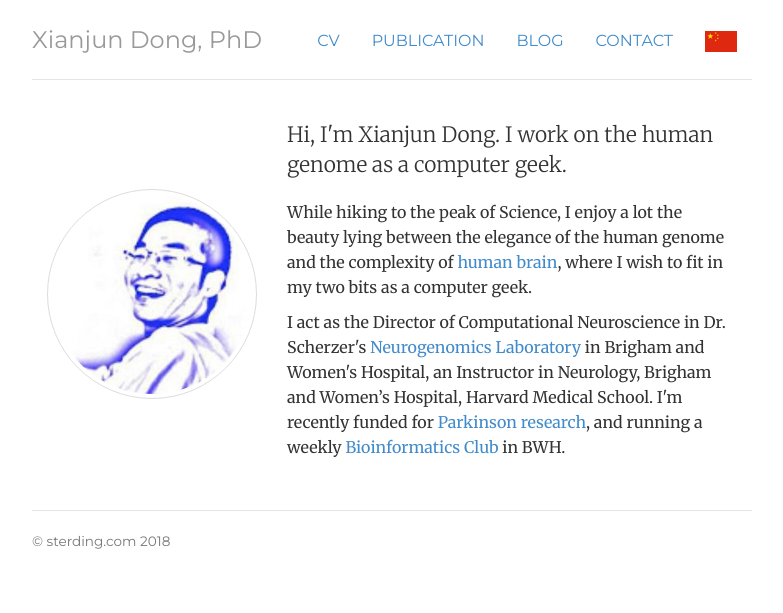
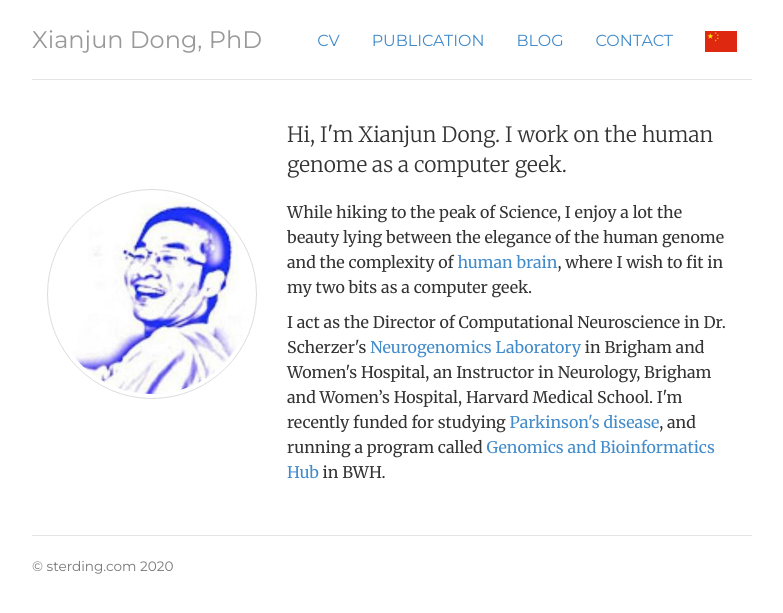
Before and after one commit to sterding/sterding.github.io, a Jekyll site: the page built from index.html, in a window 1280 px wide. Shown: the top 613 px of the page, without its empty margins (248-1031 px from the left). Built offline with Jekyll 4.4.1, drawn with Linux system fonts in a browser that asks for light colours.

Commit message:
update index

```diff
--- a/_includes/footer.html
+++ b/_includes/footer.html
@@ -1,7 +1,7 @@
 <div class="footer">
 	<div class="row">
 	<div class="col-sm-8">
-	<p><small>&copy; sterding.com 2018</small></p>
+	<p><small>&copy; sterding.com 2020</small></p>
 	</div>
 	</div>
 </div> <!-- /footer -->
--- a/index.html
+++ b/index.html
@@ -14,7 +14,7 @@ description: Dr. Xianjun Dong is a Computational Biologist, Instructor, Bioinfor
 	<div class="col-sm-8">
 	<p class="lead">Hi, I'm Xianjun Dong. I work on the human genome as a computer geek.</p>
 	<p>While hiking to the peak of Science, I enjoy a lot the beauty lying between the elegance of the human genome and the complexity of <a href="http://humanbraincode.org">human brain</a>, where I wish to fit in my two bits as a computer geek. </p>
-	<p>I act as the Director of Computational Neuroscience in Dr. Scherzer's <a href="http://www.scherzerlaboratory.org/">Neurogenomics Laboratory</a> in Brigham and Women's Hospital, an Instructor in Neurology, Brigham and Women’s Hospital, Harvard Medical School. I'm recently funded for <a href="https://www.apdaparkinson.org/research/what-we-fund/2017-18-funded-research/">Parkinson research</a>, and running a weekly <a href="http://bioinformatics.bwh.harvard.edu">Bioinformatics Club</a> in BWH.</p>
+	<p>I act as the Director of Computational Neuroscience in Dr. Scherzer's <a href="http://www.scherzerlaboratory.org/">Neurogenomics Laboratory</a> in Brigham and Women's Hospital, an Instructor in Neurology, Brigham and Women’s Hospital, Harvard Medical School. I'm recently funded for studying <a href="https://www.apdaparkinson.org/research/investigators/xianjun-dong-2/">Parkinson's disease</a>, and running a program called <a href="http://bioinformatics.bwh.harvard.edu">Genomics and Bioinformatics Hub</a> in BWH.</p>
 	</div>
 </div>
 
```
